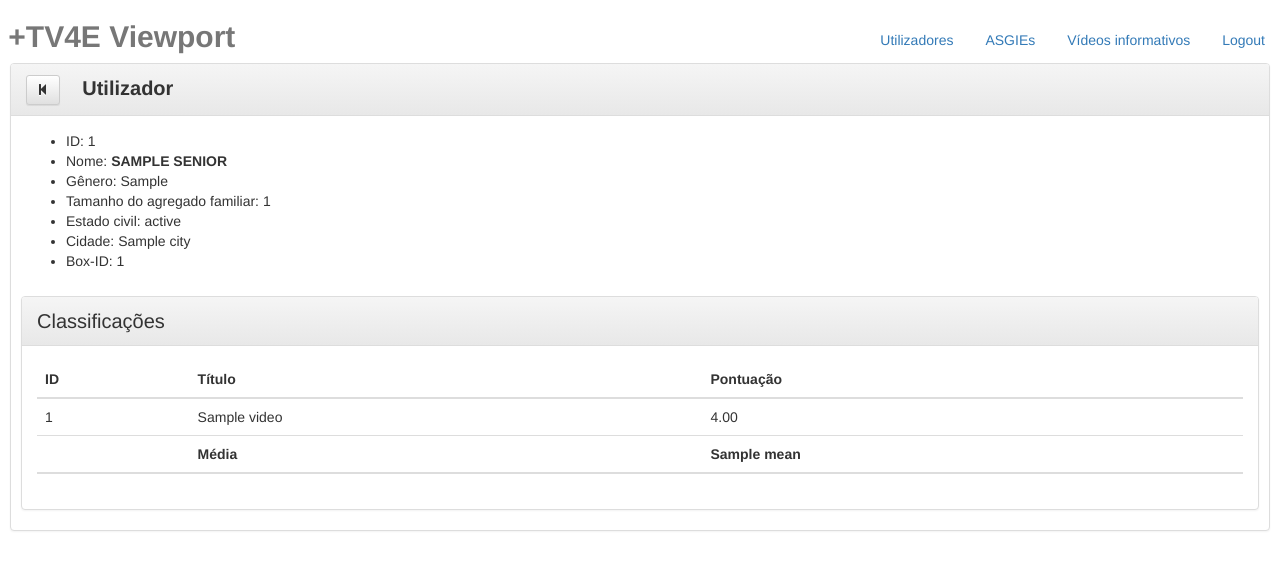
After one commit to davidcampelo/tv4e-recommender, a Django app: template view/templates/view/user_detail.html in a window 1280 px wide. The commit adds this page. Shown: the top 570 px of the page. Run offline with Django 3.2, Linux system fonts and the light colour scheme; tables that the repository leaves empty hold one stand-in row (values such as "Sample post"); the template is opened without the code that fills it: values that come from a table or form of the project are taken from there, most other values are stand-ins (such as "Sample title", 1, 10 or a date in 2020); some libraries are stand-ins or nearby versions.

Commit message:
Implementing Users section: now listing ratings

```diff
--- a/rs/models.py
+++ b/rs/models.py
@@ -28,6 +28,10 @@ class Rating(models.Model):
     rating_timestamp = models.DateTimeField(default=datetime.now)
     rating_type = models.CharField(max_length=8, default='explicit')
 
+    @property
+    def content(self):
+        return InformativeVideos.objects.get(pk=self.content_id)
+
     def __str__(self):
         return "user_id: {}, content_id: {}, rating: {}, type: {} rating_timestamp: {}"\
             .format(self.user_id, self.content_id, self.rating, self.rating_type, self.rating_timestamp)
--- a/view/templates/view/base.html
+++ b/view/templates/view/base.html
@@ -6,10 +6,10 @@
     <meta charset="utf-8">
     <meta name="viewport" content="width=device-width, initial-scale=1.0">
 
-    <!-- Bootstrap
+<!--     Bootstrap -->
     <link href="http://maxcdn.bootstrapcdn.com/bootstrap/3.2.0/css/bootstrap.min.css" rel="stylesheet">
     <link href="http://maxcdn.bootstrapcdn.com/bootstrap/3.2.0/css/bootstrap-theme.min.css" rel="stylesheet">
- -->
+
 
     <!-- HTML5 shim and Respond.js for IE8 support of HTML5 elements and media queries -->
     <!-- WARNING: Respond.js doesn't work if you view the page via file:// -->
@@ -22,9 +22,9 @@
     <script src="https://ajax.googleapis.com/ajax/libs/jquery/1.12.2/jquery.min.js"></script>
     <script src="http://maxcdn.bootstrapcdn.com/bootstrap/3.3.6/js/bootstrap.min.js"></script>
 
-
+<!--
     <link href="{% static 'styles/bootstrap.css' %}" rel="stylesheet">
-    <link href="{% static 'styles/main.css' %}" rel="stylesheet">
+    <link href="{% static 'styles/main.css' %}" rel="stylesheet"> -->
 
     <title>+TV4E Viewport</title>
   </head>
--- /dev/null
+++ b/view/templates/view/user_detail.html
@@ -0,0 +1,70 @@
+<!--
+
+ More on django template filters: https://docs.djangoproject.com/en/1.7/ref/templates/builtins/#ref-templates-builtins-filters
+
+ -->
+
+{% extends 'view/base.html' %}
+{% load staticfiles %}
+{% block body %}
+
+<div class="panel panel-default" style="margin-left:10px; margin-right:10px;">
+            <div class="panel-heading" style="font-size:2rem"><a href="{% url 'video_index' %}"
+                <button type="button" class="btn btn-default btn-sm">
+                    <span class="glyphicon glyphicon-step-backward"></span></a>
+                </button>
+                &nbsp;&nbsp;&nbsp;<strong>Utilizador</strong>
+            </div>
+            <div class="panel-body">
+                <ul>
+                    <li>ID: {{item.id}}</li>
+                    <li>Nome: <strong>{{item.name | upper}}</strong></li>
+                    <li>Gênero: {{item.gender}}</li>
+                    <li>Tamanho do agregado familiar: {{item.household_count}}</li>
+                    <li>Estado civil: {{ item.marital_status | default:"Não informado" }}</li>
+                    <li>Cidade: {{item.box.city.name}}</li>
+                    <li>Box-ID: {{item.box.id}}</li>
+                </ul>
+            </div>
+
+        <div class="panel panel-default"  style="margin-left:10px; margin-right:10px;">
+                <div class="panel-heading" style="font-size:2rem">
+                        Classificações
+                </div>
+           <div class="panel-body">
+            {% if ratings.count %}
+                    <table class="table table-hover">
+                        <thead>
+                        <tr>
+                            <th>ID</th>
+                            <th>Título</th>
+                            <th>Pontuação</th>
+                        </tr>
+                        </thead>
+                        <tbody>
+                        {% for rating in ratings %}
+                        <tr>
+                            <td>{{rating.content.id}}</td>
+                            <td>{{rating.content.title}}</td>
+                            <td>{{rating.rating}}</td>
+                        </tr>
+                        {% endfor %}
+                        </tbody>
+                        <thead>
+                        <tr>
+                            <th></th>
+                            <th>Média</th>
+                            <th>{{mean}}</th>
+                        </tr>
+                        </thead>
+                    </table>
+            {% else %}
+               <p>Nenhum dado encontrado!</p>
+            {% endif %}
+                </div>
+        </div>
+
+</div>
+
+
+{% endblock body %}
--- a/view/templates/view/user_index.html
+++ b/view/templates/view/user_index.html
@@ -3,7 +3,7 @@
 
 <div class="col-lg-12">
     <div class="max-size panel panel-default">
-        {% if asgies %}
+        {% if items %}
         <div class="panel-heading">
             <table width="100%" cellspacing="0" cellpadding="0">
                 <tr>
```
Also changed, not shown: tv4e/settings.py (+21 -0 lines), view/views.py (+14 -7 lines), 1 other file.
